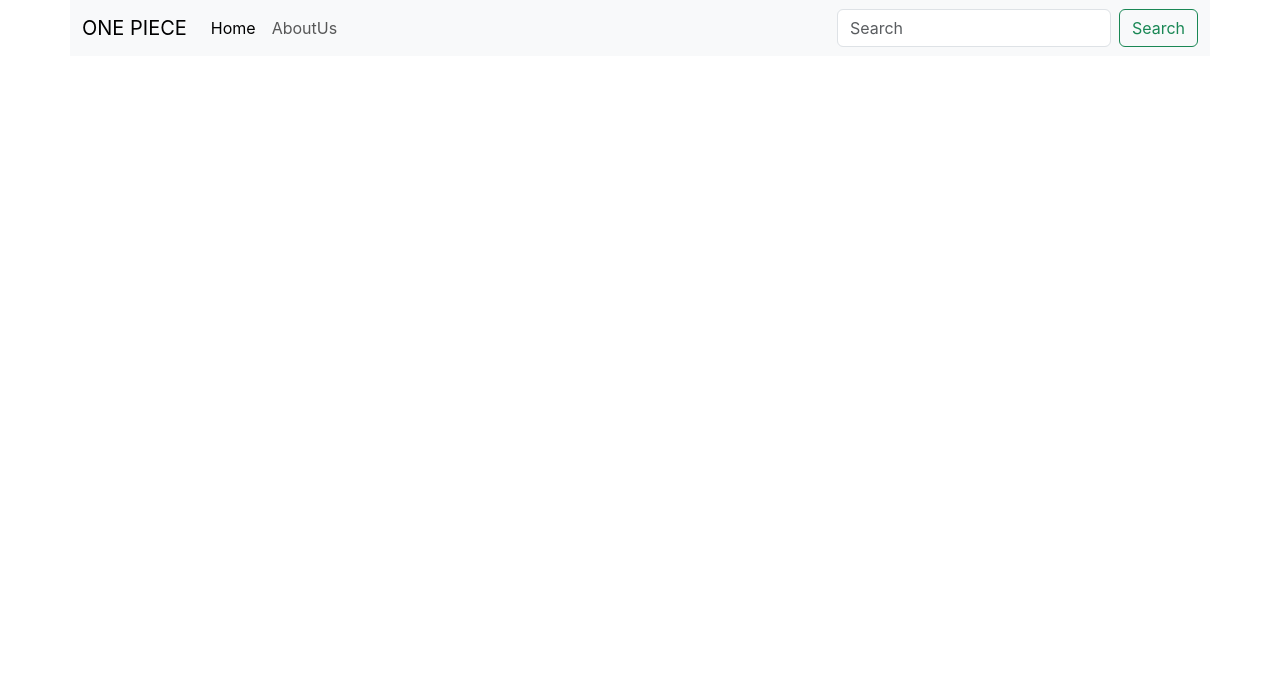
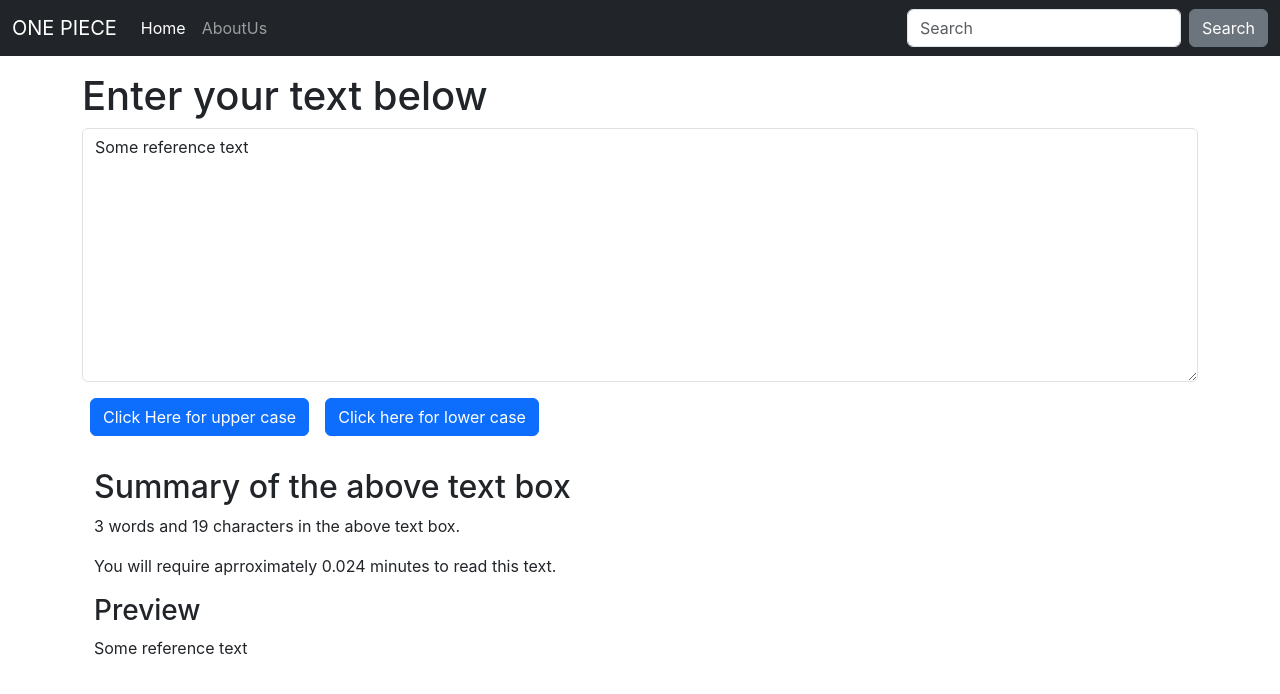
Before and after one commit to rahul-17-11/my-app, a React (Create React App) app: page / in a window 1280 px wide. Shown: the top 694 px of the page. Built offline with nearby package versions, Linux system fonts and the light colour scheme.

Commit message:
Text box with some buttons and logic is added

```diff
--- a/src/App.js
+++ b/src/App.js
@@ -1,10 +1,14 @@
 import './App.css';
 import Navbar from './componets/Navbar';
+import Textarea from './componets/Textarea';
 
 function App() {
   return (
     <>
       <Navbar title="ONE PIECE" about="AboutUs"/>
+      <div className="container my-3 my-3">
+      <Textarea heading="Enter your text below"/>
+      </div>
     </>
 
   );
--- a/src/componets/Navbar.js
+++ b/src/componets/Navbar.js
@@ -4,7 +4,7 @@ import PropTypes from 'prop-types'
 
 export default function Navbar(props) {
   return (
-      <nav className="navbar navbar-expand-lg bg-body-tertiary container">
+      <nav className="navbar navbar-expand-lg bg-dark navbar-dark">
         <div className="container-fluid">
           <a className="navbar-brand" href="/">{props.title}</a>
           <button className="navbar-toggler" type="button" data-bs-toggle="collapse" data-bs-target="#navbarSupportedContent" aria-controls="navbarSupportedContent" aria-expanded="false" aria-label="Toggle navigation">
@@ -21,7 +21,7 @@ export default function Navbar(props) {
             </ul>
             <form className="d-flex" role="search">
               <input className="form-control me-2" type="search" placeholder="Search" aria-label="Search"/>
-              <button className="btn btn-outline-success" type="submit">Search</button>
+              <button className="btn btn-secondary" type="submit">Search</button>
             </form>
           </div>
         </div>
--- /dev/null
+++ b/src/componets/Textarea.js
@@ -0,0 +1,33 @@
+import React, { useState } from 'react'
+
+export default function Textarea(props) {
+    const handleOnClick = ()=>{
+        let uppertext = text.toUpperCase();
+        setText(uppertext)
+    }
+    const clickOnHandle = ()=>{
+        let lowertext = text.toLowerCase();
+        setText(lowertext)
+    }
+    const handleOnChange = (event)=>{
+        setText(event.target.value)
+    }
+    const [text,setText] = useState("Some reference text")
+  return (
+        <>
+        <div className="mb-3 my-3">
+        <h1>{props.heading}</h1>
+        <textarea className="form-control" value={text} onChange={handleOnChange} id="myText" rows="10"></textarea>
+        <button className="btn btn-primary my-3 mx-2" onClick={handleOnClick}>Click Here for upper case</button>
+        <button className="btn btn-primary my-3 mx-2" onClick={clickOnHandle}>Click here for lower case</button>
+        </div>
+        <div className='container '>
+        <h2>Summary of the above text box</h2>
+        <p>{text.split(" ").length} words and {text.length} characters in the above text box.</p>
+        <p>You will require aprroximately {0.008* text.split(" ").length} minutes to read this text.</p>
+        <h3>Preview</h3>
+        <p>{text}</p>
+        </div>
+        </>
+  )
+}
```
